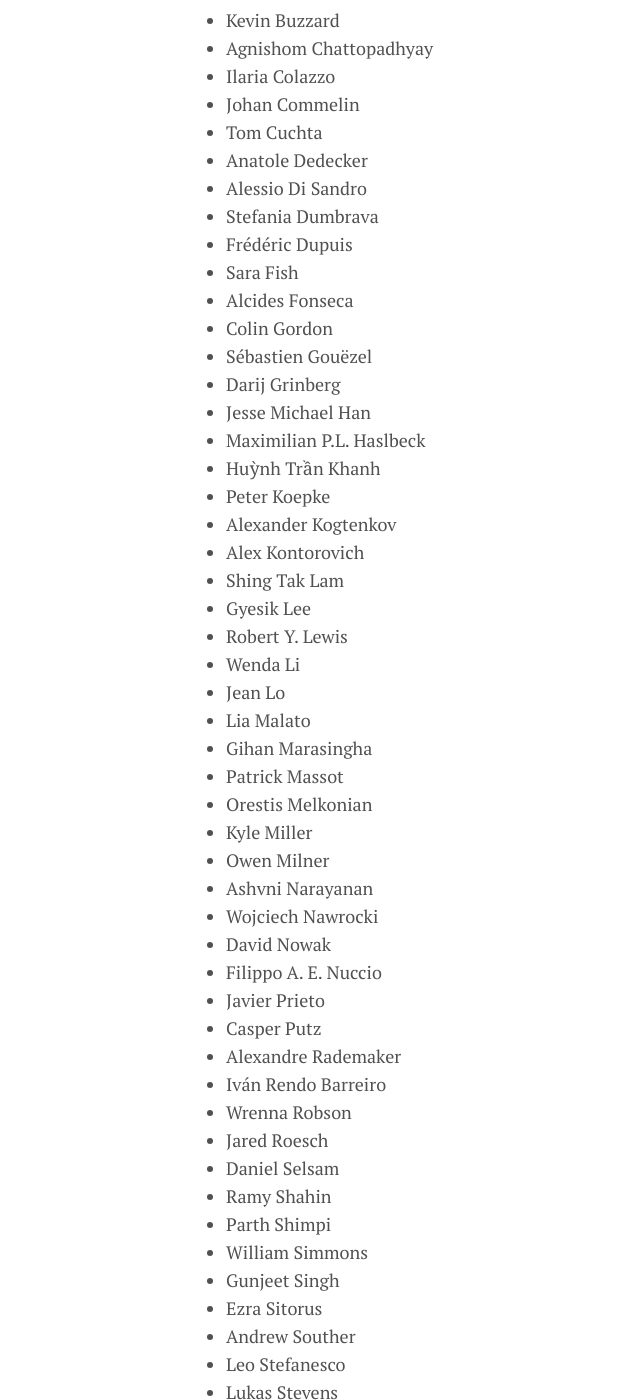
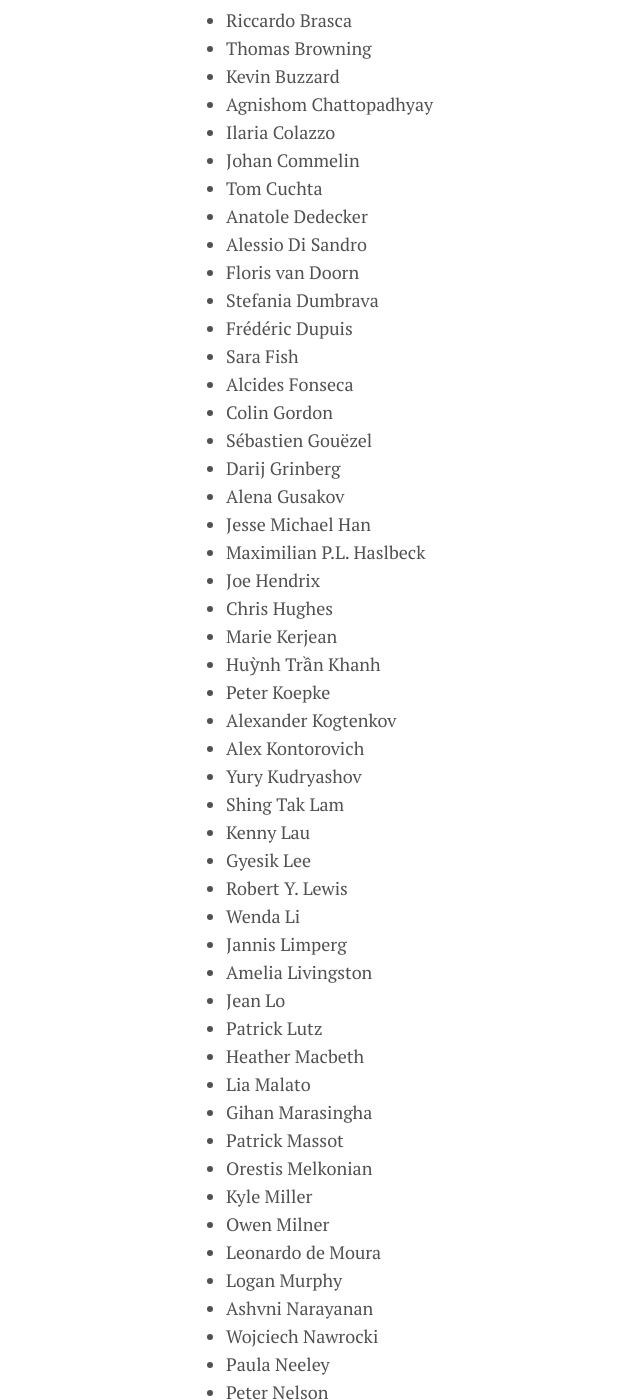
Before and after one commit to leanprover-community/lt2021, a Jekyll site: the page built from participants.md, in a window 1280 px wide and 1400 px high, scrolled down 567 px. Shown: the whole window, without its empty margins (54-694 px from the left). Built offline with Jekyll 4.4.1, drawn with Linux system fonts in a browser that asks for light colours; some of the changed text lies outside the part shown.

Commit message:
add speakers to participants list

```diff
--- a/participants.md
+++ b/participants.md
@@ -15,11 +15,13 @@ Registration is not required, but will let us keep you updated with the Zoom lin
 * Aniruddh Agarwal
 * James Arthur
 * Jeremy Avigad
+* Ed Ayers
 * Kimaya Bedarkar
 * Alexander Bentkamp
 * Alexander Best
 * Helmut Brandl
 * Riccardo Brasca
+* Thomas Browning
 * Kevin Buzzard
 * Agnishom Chattopadhyay
 * Ilaria Colazzo
@@ -27,6 +29,7 @@ Registration is not required, but will let us keep you updated with the Zoom lin
 * Tom Cuchta
 * Anatole Dedecker
 * Alessio Di Sandro
+* Floris van Doorn
 * Stefania Dumbrava
 * Frédéric Dupuis
 * Sara Fish
@@ -34,35 +37,52 @@ Registration is not required, but will let us keep you updated with the Zoom lin
 * Colin Gordon
 * Sébastien Gouëzel
 * Darij Grinberg
+* Alena Gusakov
 * Jesse Michael Han
 * Maximilian P.L. Haslbeck
+* Joe Hendrix
+* Chris Hughes
+* Marie Kerjean
 * Huỳnh Trần Khanh
 * Peter Koepke
 * Alexander Kogtenkov
 * Alex Kontorovich
+* Yury Kudryashov
 * Shing Tak Lam
+* Kenny Lau
 * Gyesik Lee
 * Robert Y. Lewis
 * Wenda Li
+* Jannis Limperg
+* Amelia Livingston
 * Jean Lo
+* Patrick Lutz
+* Heather Macbeth
 * Lia Malato
 * Gihan Marasingha
 * Patrick Massot
 * Orestis Melkonian
 * Kyle Miller
 * Owen Milner
+* Leonardo de Moura
+* Logan Murphy
 * Ashvni Narayanan
 * Wojciech Nawrocki
+* Paula Neeley
+* Peter Nelson
 * David Nowak
 * Filippo A. E. Nuccio
+* Stanislaus Polu
 * Javier Prieto
 * Casper Putz
 * Alexandre Rademaker
 * Iván Rendo Barreiro
 * Wrenna Robson
 * Jared Roesch
+* Jason Rute
 * Daniel Selsam
 * Ramy Shahin
+* Yasmine Sharoda
 * Parth Shimpi
 * William Simmons
 * Gunjeet Singh
```
Also changed, not shown: other parts of participants.md (+4 -0 lines), schedule.md (+1 -1 lines).
